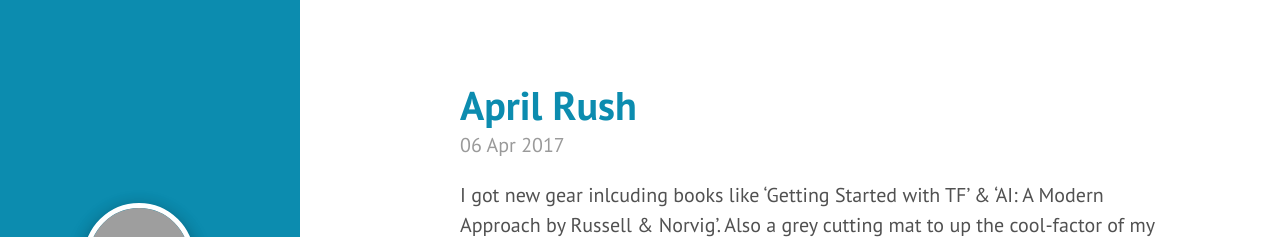
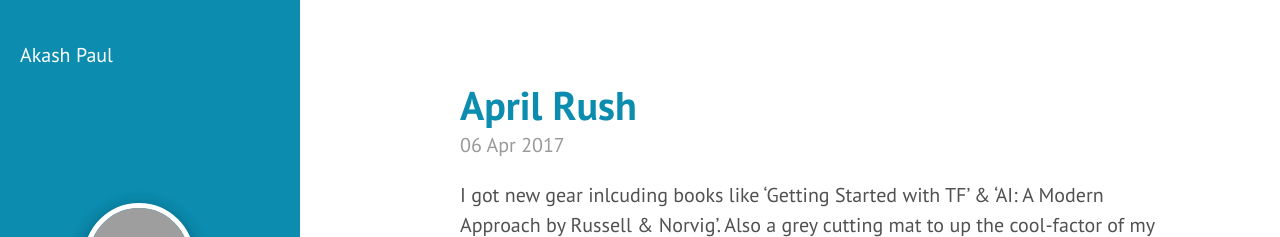
Before and after one commit to iakashpaul/iakashpaul.github.io, a Jekyll site: the page built from index.html, in a window 1280 px wide. Shown: the top 237 px of the page. Built offline with Jekyll 4.4.1, drawn with Linux system fonts in a browser that asks for light colours; the list of posts is cut into pages by our own code; comment, search, counter and statistics services are not loaded; grey boxes are pictures that could not be loaded.

Commit message:
Added linkedin

```diff
--- a/_includes/sidebar.html
+++ b/_includes/sidebar.html
@@ -32,4 +32,6 @@
     </nav>
   <a href="https://twitter.com/iAkashPaul" class="twitter-follow-button" data-size="large" data-show-count="true">Follow me! @iAkashPaul</a><script async src="//platform.twitter.com/widgets.js" charset="utf-8"></script>  <p>&copy; {{ site.time | date: '%Y' }}</p>
   </div>
+  <script type="text/javascript" src="https://platform.linkedin.com/badges/js/profile.js" async defer></script>
+  <div class="LI-profile-badge"  data-version="v1" data-size="medium" data-locale="en_US" data-type="vertical" data-theme="dark" data-vanity="akashpaul"><a class="LI-simple-link" href='https://in.linkedin.com/in/akashpaul?trk=profile-badge'>Akash Paul</a></div>
 </div>
```
